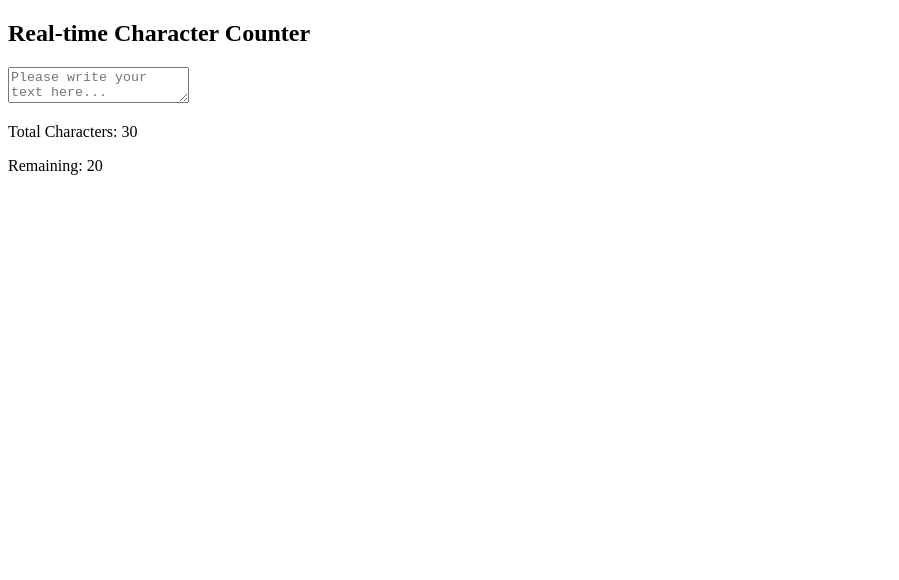
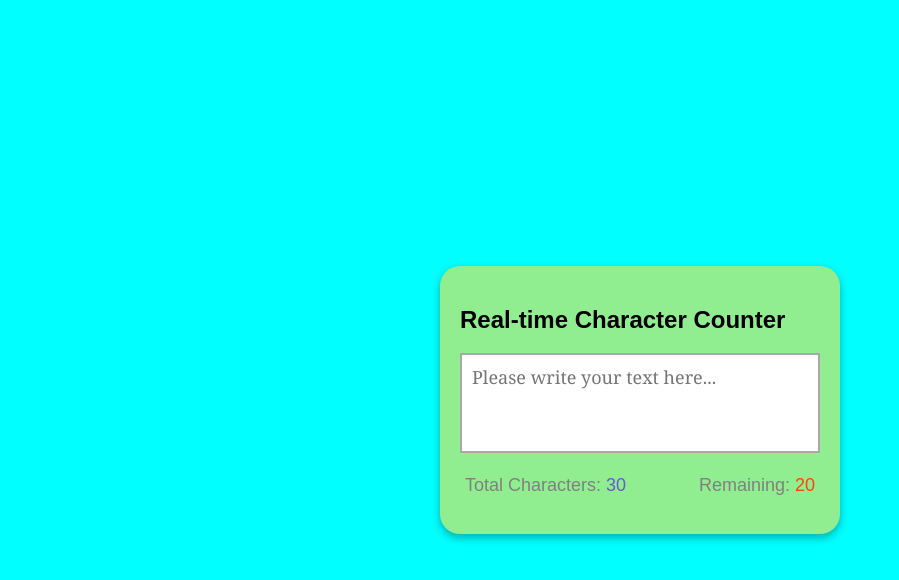
Before and after one commit to mayvastech/Realtime-Character-Counter, a plain HTML site: page index.html in a window 1280 px wide. Shown: the whole page, without its empty margins (0-899 px from the left). Drawn offline with Linux system fonts and the light colour scheme.

Commit message:
finished css styling

```diff
--- a/index.html
+++ b/index.html
@@ -5,6 +5,7 @@
     <meta http-equiv="X-UA-Compatible" content="IE=edge" />
     <meta name="viewport" content="width=device-width, initial-scale=1.0" />
     <title>Real-time Character Counter</title>
+    <link rel="stylesheet" href="style.css">
   </head>
   <body>
     <div class="container">
--- a/style.css
+++ b/style.css
@@ -0,0 +1,51 @@
+* {
+    box-sizing: border-box;
+}
+
+body {
+  margin: 0;
+  display: flex;
+  justify-content: center;
+  align-items: center;
+  height: 100vh;
+  background-color: aqua;
+  font-family: sans-serif;
+}
+
+.container {
+  background-color: lightgreen;
+  width: 400px;
+  padding: 20px;
+  margin: 5px;
+  border-radius: 20px;
+  box-shadow: 0 4px 8px rgba(0, 0, 0, 0.3);
+}
+
+.textarea {
+    resize: none;
+    width: 100%;
+    height: 100px;
+    font-size: 18px;
+    font-family: Cambria, Cochin, Georgia, Times, 'Times New Roman', serif;
+    padding: 10px;
+    border: solid 2px darkgray;
+}
+
+.counter-container {
+    display: flex;
+    justify-content: space-between;
+    padding: 0 5px;
+}
+
+.counter-container p {
+    font-size: 18px;
+    color: gray;
+}
+
+.total-counter {
+    color: slateblue;
+}
+
+.remaining-counter {
+    color: orangered;
+}
```
